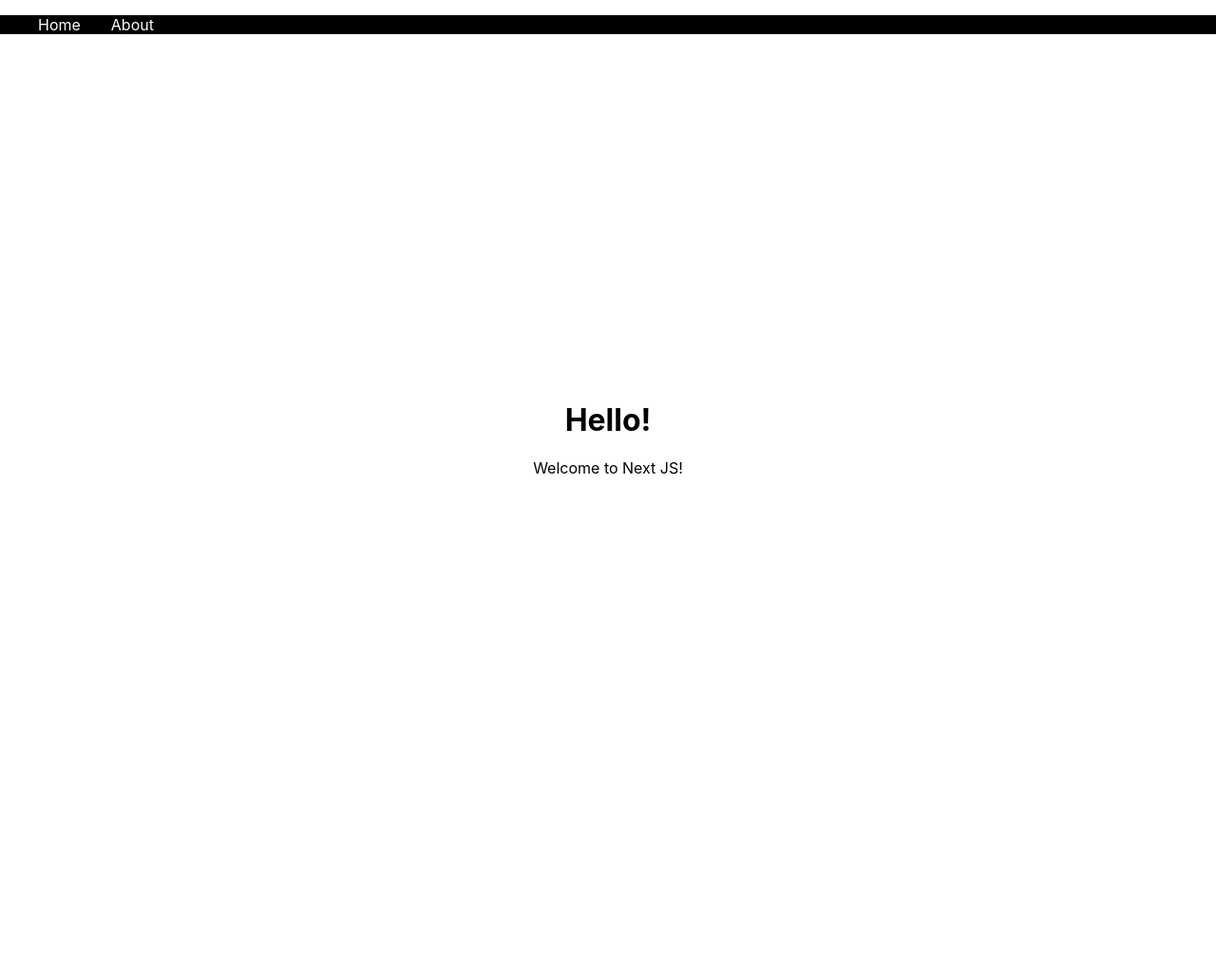
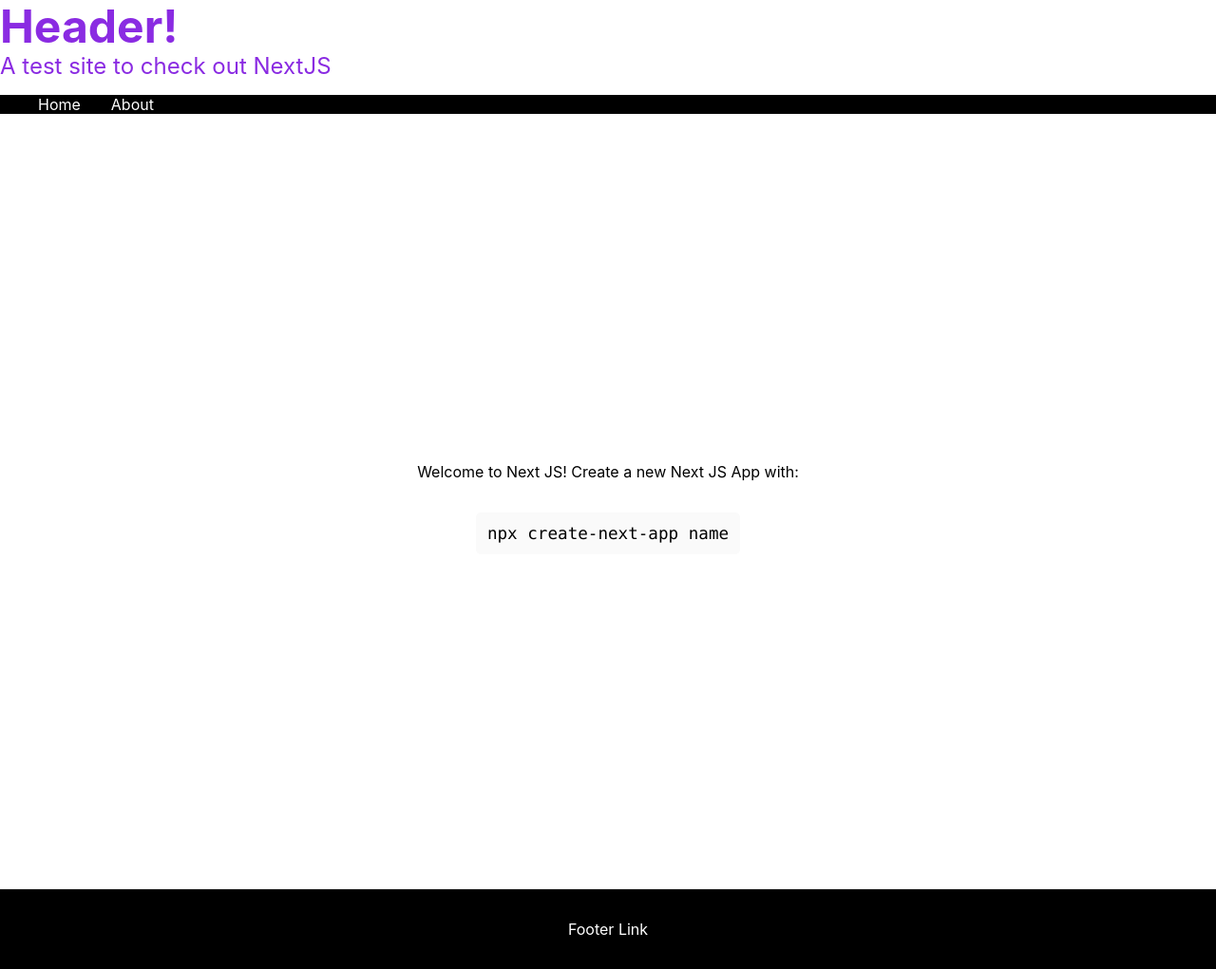
Before and after one commit to a-urbanite/next-js-intro, a Next.js app: page / in a window 1280 px wide. Shown: the whole page at 95% size. Before the commit the page ends 852 px from the top, so only its background shows below. Built offline with nearby package versions, Linux system fonts and the light colour scheme.

Commit message:
baisc page structure

```diff
--- /dev/null
+++ b/components/Footer.js
@@ -0,0 +1,12 @@
+import React from 'react'
+import styles from '../styles/Footer.module.css'
+
+const Footer = () => {
+  return (
+    <div className={styles.footer}>
+      <a href='https://a-urbanite.github.io/' target='_blank' rel="noreferrer">Footer Link</a>
+    </div>
+  )
+}
+
+export default Footer
--- /dev/null
+++ b/components/Header.js
@@ -0,0 +1,13 @@
+import React from 'react'
+import styles from '../styles/Header.module.css'
+
+const Header = () => {
+  return (
+    <>
+      <h1 className={styles.title}>Header!</h1>
+      <p className={styles.description}>A test site to check out NextJS</p>
+    </>
+  )
+}
+
+export default Header
--- a/components/Layout.js
+++ b/components/Layout.js
@@ -1,16 +1,20 @@
 import React from 'react'
 import styles from '../styles/Layout.module.css'
 import Navbar from './Navbar'
+import Header from './Header'
+import Footer from './Footer'
 
 const Layout = ({children}) => {
   return (
     <>
+      <Header/>
       <Navbar></Navbar>
       <div className={styles.container}>
           <main className={styles.main}>
               {children}
           </main>
       </div>
+      <Footer></Footer>
     </>
   )
 }
--- a/pages/_app.js
+++ b/pages/_app.js
@@ -1,11 +1,11 @@
 import '../styles/globals.css'
 import Layout from '../components/Layout'
+import Header from '../components/Header'
 
 function MyApp({ Component, pageProps }) {
   return (
     <Layout>
-      <h1>Hello!</h1>
-      <Component {...pageProps} />
+      <Component {...pageProps}/>
     </Layout>
   )
 
--- a/pages/index.js
+++ b/pages/index.js
@@ -1,6 +1,6 @@
 import Head from 'next/head'
 // import Image from 'next/image'
-// import styles from '../styles/Layout.module.css'
+import styles from '../styles/Layout.module.css'
 
 export default function Home() {
   return (
@@ -8,9 +8,10 @@ export default function Home() {
       <Head>
         <title>Next JS stuffff</title>
       </Head>
-      <div >
-        Welcome to Next JS!
-      </div>
+      <p>Welcome to Next JS! Create a new Next JS App with:</p>
+      <p className={styles.code}>
+      npx create-next-app name
+      </p>
     </>
   )
 }
--- /dev/null
+++ b/styles/Footer.module.css
@@ -0,0 +1,17 @@
+.footer {
+  display: flex;
+  flex: 1;
+  padding: 2rem 0;
+  border-top: 1px solid #eaeaea;
+  justify-content: center;
+  align-items: center;
+  background-color: black;
+  color: white;
+}
+
+.footer a {
+  display: flex;
+  justify-content: center;
+  align-items: center;
+  flex-grow: 1;
+}
--- /dev/null
+++ b/styles/Header.module.css
@@ -0,0 +1,28 @@
+.title a {
+  color: #0070f3;
+  text-decoration: none;
+}
+
+.title a:hover,
+.title a:focus,
+.title a:active {
+  text-decoration: underline;
+}
+
+.title {
+  margin: 0;
+  line-height: 1.15;
+  font-size: 3rem;
+}
+
+.title,
+.description {
+  color: blueviolet;
+  /* text-align: center; */
+}
+
+.description {
+  margin: 0;
+  /* line-height: 1.5; */
+  font-size: 1.5rem;
+}
--- a/styles/Layout.module.css
+++ b/styles/Layout.module.css
@@ -12,57 +12,15 @@
   align-items: center;
 }
 
-.footer {
-  display: flex;
-  flex: 1;
-  padding: 2rem 0;
-  border-top: 1px solid #eaeaea;
-  justify-content: center;
-  align-items: center;
-}
-
-.footer a {
-  display: flex;
-  justify-content: center;
-  align-items: center;
-  flex-grow: 1;
-}
-
-.title a {
-  color: #0070f3;
-  text-decoration: none;
-}
-
-.title a:hover,
-.title a:focus,
-.title a:active {
-  text-decoration: underline;
-}
-
-.title {
-  margin: 0;
-  line-height: 1.15;
-  font-size: 4rem;
-}
-
-.title,
-.description {
-  text-align: center;
-}
-
-.description {
-  margin: 4rem 0;
-  line-height: 1.5;
-  font-size: 1.5rem;
-}
-
 .code {
   background: #fafafa;
+  /* background-color: #3a3a3a; */
   border-radius: 5px;
   padding: 0.75rem;
   font-size: 1.1rem;
   font-family: Menlo, Monaco, Lucida Console, Liberation Mono, DejaVu Sans Mono,
     Bitstream Vera Sans Mono, Courier New, monospace;
+
 }
 
 .grid {
```
